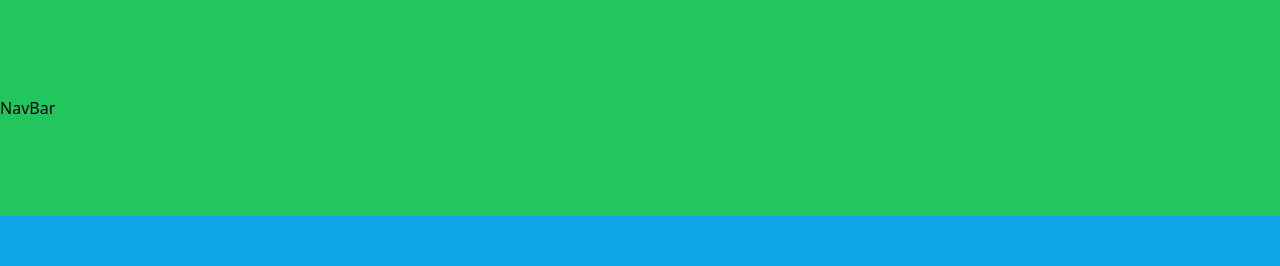
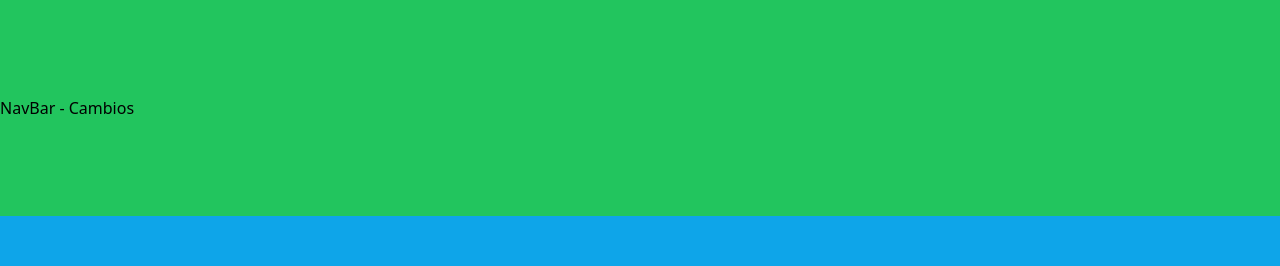
Before and after one commit to Carpincho86/proyectonumen, a React (Create React App) app: page / in a window 1280 px wide. Shown: the top 266 px of the page. Built offline with nearby package versions, Linux system fonts and the light colour scheme.

Commit message:
primer cambio en rama subida

```diff
--- a/src/Components/NavBar/index.jsx
+++ b/src/Components/NavBar/index.jsx
@@ -2,7 +2,7 @@ import React from 'react'
 
 const NavBar = () => {
   return (
-    <div className="bg-green-500 py-24">NavBar</div>
+    <div className="bg-green-500 py-24">NavBar - Cambios</div>
   )
 }
 
```
